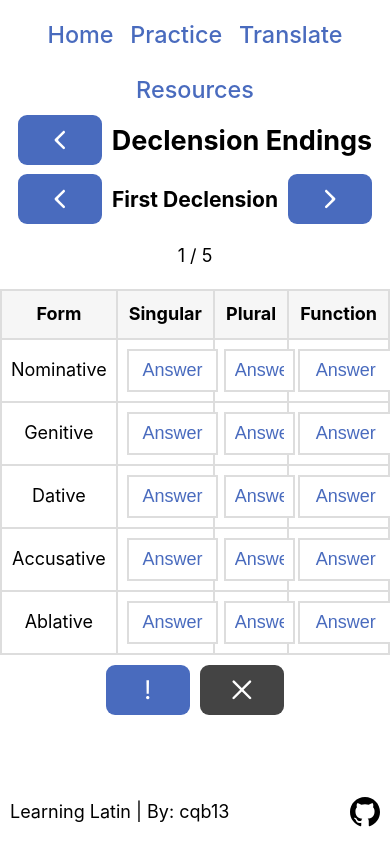
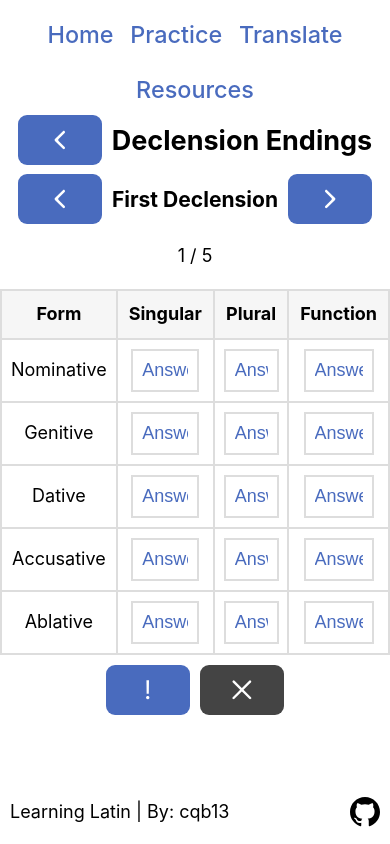
Before and after one commit to cqb13/Learning-Latin, a Next.js app: page /practice/declension-endings in a window 390 px wide. Built offline with nearby package versions, Linux system fonts and the light colour scheme.

Commit message:
📱 Chart mobile css

```diff
--- a/components/cards/translationCard/translationCard.tsx
+++ b/components/cards/translationCard/translationCard.tsx
@@ -4,7 +4,6 @@ import Button from "../../button/button";
 import { useState } from "react";
 import Image from "next/image";
 
-//TODO: Icons
 const TranslationCard = (props: any) => {
   const [isMinimized, setIsMinimized] = useState<boolean>(false);
 
--- a/components/chart/chart.module.css
+++ b/components/chart/chart.module.css
@@ -9,10 +9,6 @@
   text-align: center;
 }
 
-.chart td p {
-  margin: 0;
-}
-
 .chart td {
   border: 2px solid #ddd;
   padding: 0.5rem;
@@ -22,7 +18,6 @@
 .chart td input {
   border: 2px solid #ddd;
   font-size: 1rem;
-  padding: 0.5rem;
   text-align: center;
   border-radius: 0;
   width: 90%;
@@ -35,3 +30,15 @@
 .chart td input.wrong {
   border-color: red;
 }
+
+@media (max-width: 550px) {
+  .chart td input {
+    width: 80%;
+  }
+}
+
+@media (max-width: 450px) {
+  .chart td input {
+    width: 60%;
+  }
+}
--- a/components/nav/nav.module.css
+++ b/components/nav/nav.module.css
@@ -53,14 +53,11 @@
   }
 }
 
-@media (max-width: 420px) {
+@media (max-width: 430px) {
   .linkContainer {
     gap: 2px;
     flex-wrap: wrap;
     align-items: center;
     justify-content: center;
   }
-
-  .linkContainer > * {
-  }
 }
```
